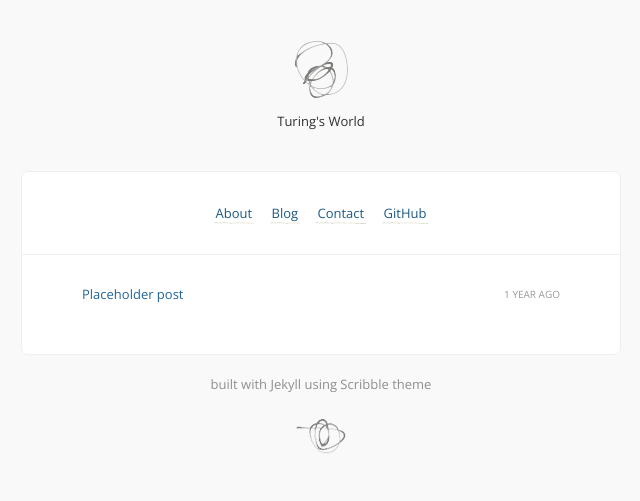
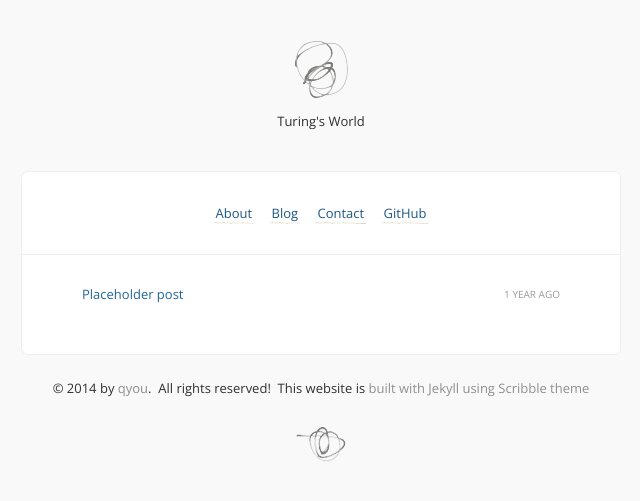
Before and after one commit to guokan/qyou.github.io, a Jekyll site: the page built from index.html, in a window 1280 px wide. Shown: the top 501 px of the page, without its empty margins (319-959 px from the left). Built offline with Jekyll 4.4.1, drawn with Linux system fonts in a browser that asks for light colours; Markdown is read by kramdown in place of the engine named in the settings; comment, search, counter and statistics services are not loaded.

Commit message:
revise footer information

```diff
--- a/_includes/footer.html
+++ b/_includes/footer.html
@@ -1,5 +1,5 @@
 <footer>
-  <a href="http://github.com/muan/scribble" class="muted">built with Jekyll using Scribble theme</a>
+  &copy; 2014 by <a href="mailto:qyou.casia@gmail.com" class="muted">qyou</a>.&nbsp; All rights reserved!&nbsp; This website is <a href="http://github.com/muan/scribble" class="muted">built with Jekyll using Scribble theme</a>
   <br />
   <br />
   <img src="/images/scribble2.png" alt="scribble" />
```
